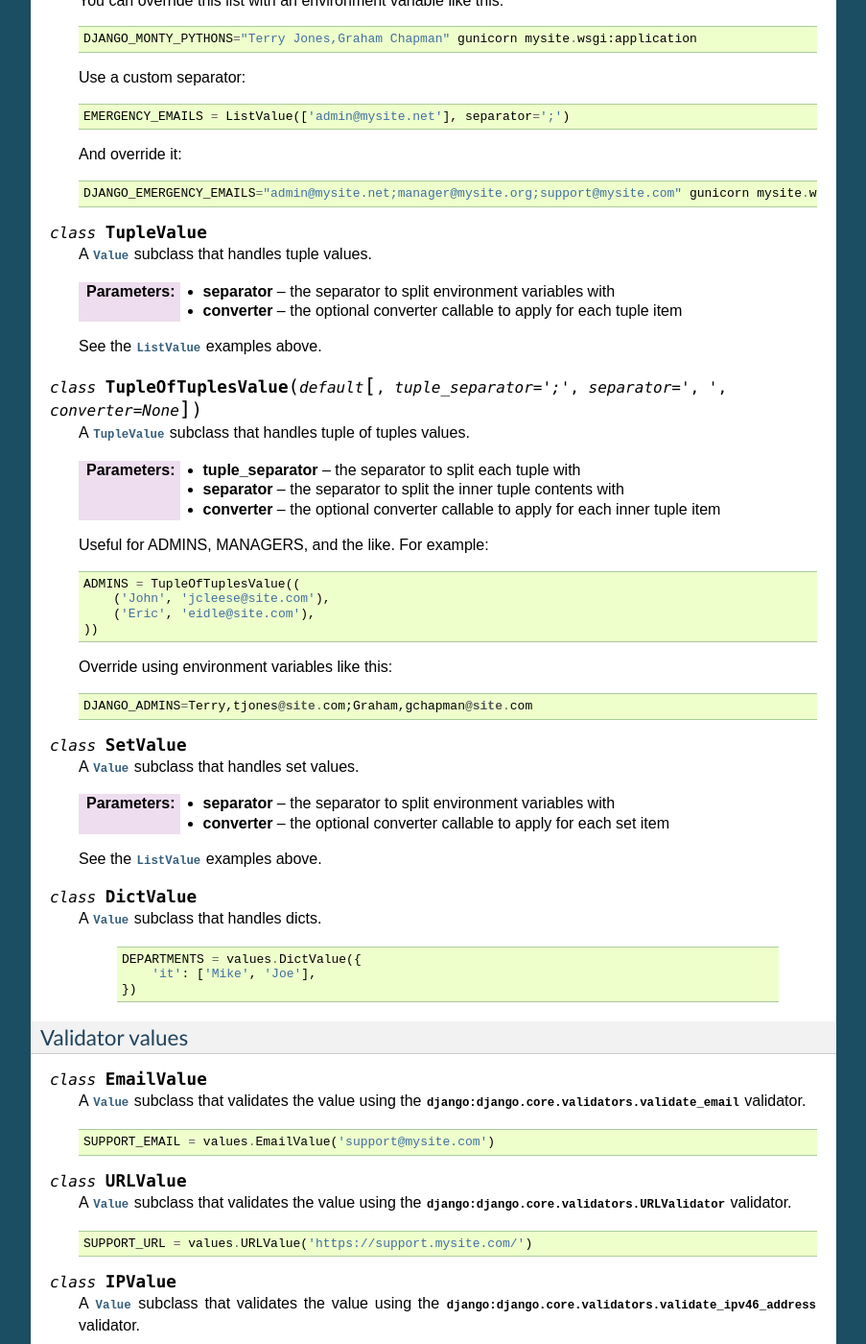
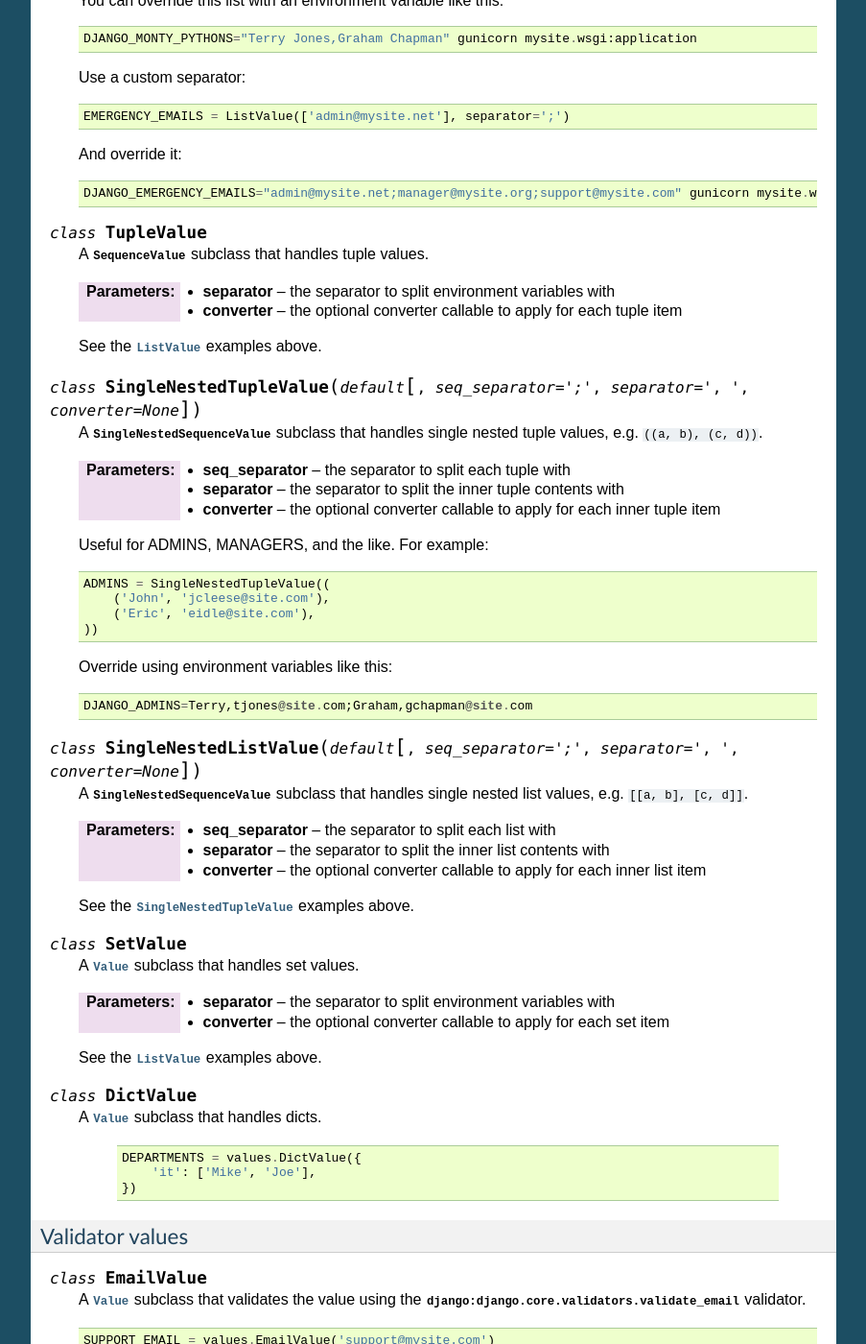
Before and after one commit to jazzband/django-configurations, a Sphinx documentation site: the page built from docs/values.rst, in a window 1280 px wide and 1400 px high, scrolled down 3874 px. Shown: the whole window at 96% size, without its empty margins (198-1101 px from the left). Built offline with Sphinx 7.4.7, drawn with Linux system fonts in a browser that asks for light colours; some of the changed text lies outside the part shown.

Commit message:
Rename TupleOfTupleValue to SingleNestedTupleValue; Add SingleNestedListValue and do a DRY refactor of ListValue, TupleValue, and their SingleNested subclasses

```diff
--- a/docs/values.rst
+++ b/docs/values.rst
@@ -231,7 +231,7 @@
 
 .. class:: ListValue(default, [separator=',', converter=None])
 
-    A :class:`~Value` subclass that handles list values.
+    A :class:`~SequenceValue` subclass that handles list values.
 
     :param separator: the separator to split environment variables with
     :param converter: the optional converter callable to apply for each list
@@ -266,7 +266,7 @@
 
 .. class:: TupleValue
 
-    A :class:`~Value` subclass that handles tuple values.
+    A :class:`~SequenceValue` subclass that handles tuple values.
 
     :param separator: the separator to split environment variables with
     :param converter: the optional converter callable to apply for each tuple
@@ -274,18 +274,19 @@
 
     See the :class:`~ListValue` examples above.
 
-.. class:: TupleOfTuplesValue(default, [tuple_separator=';', separator=',', converter=None])
+.. class:: SingleNestedTupleValue(default, [seq_separator=';', separator=',', converter=None])
 
-    A :class:`~TupleValue` subclass that handles tuple of tuples values.
+    A :class:`~SingleNestedSequenceValue` subclass that handles single nested tuple values,
+    e.g. ``((a, b), (c, d))``.
 
-    :param tuple_separator: the separator to split each tuple with
+    :param seq_separator: the separator to split each tuple with
     :param separator: the separator to split the inner tuple contents with
     :param converter: the optional converter callable to apply for each inner
                       tuple item
 
     Useful for ADMINS, MANAGERS, and the like.  For example::
 
-        ADMINS = TupleOfTuplesValue((
+        ADMINS = SingleNestedTupleValue((
             ('John', 'jcleese@site.com'),
             ('Eric', 'eidle@site.com'),
         ))
@@ -294,6 +295,17 @@
 
         DJANGO_ADMINS=Terry,tjones@site.com;Graham,gchapman@site.com
 
+.. class:: SingleNestedListValue(default, [seq_separator=';', separator=',', converter=None])
+
+    A :class:`~SingleNestedSequenceValue` subclass that handles single nested list values,
+    e.g. ``[[a, b], [c, d]]``.
+
+    :param seq_separator: the separator to split each list with
+    :param separator: the separator to split the inner list contents with
+    :param converter: the optional converter callable to apply for each inner
+                      list item
+
+    See the :class:`~SingleNestedTupleValue` examples above.
 
 .. class:: SetValue
 
```
Also changed, not shown: 2 other files.
